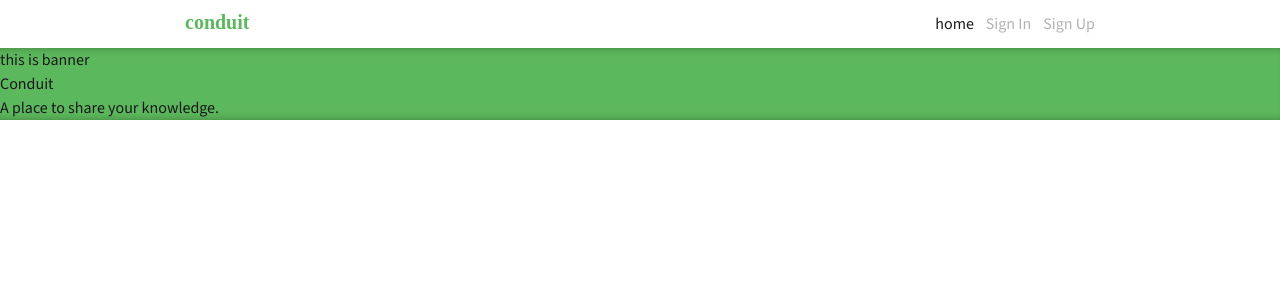
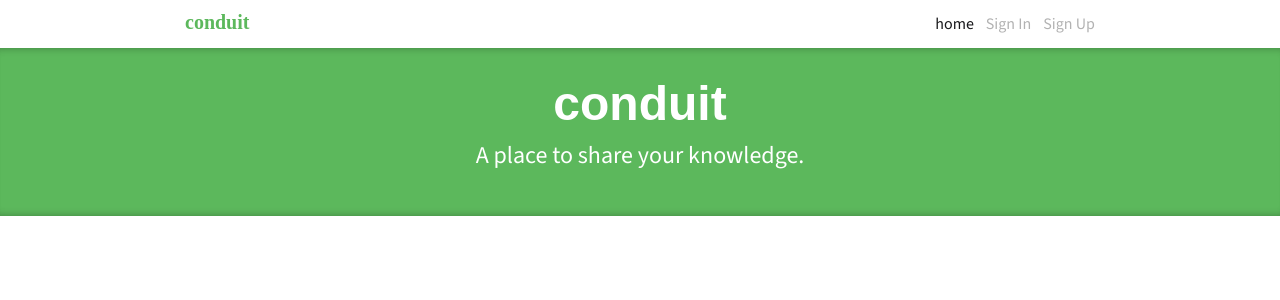
Before and after one commit to allworldg/vue3-realworld, a Vue app: page / in a window 1280 px wide. Shown: the top 300 px of the page. Built offline with nearby package versions, Linux system fonts and the light colour scheme; a web font is replaced by a local one.

Commit message:
add banner

```diff
--- a/src/views/home.vue
+++ b/src/views/home.vue
@@ -1,14 +1,20 @@
 <template>
   <div class="">
     <div
-      class="bg-[#5cb85c] shadow-[0px_8px_8px_-8px_inset_rgb(0,0,0,0.3),0px_-8px_8px_-8px_inset_rgb(0,0,0,0.3)]"
+      class="bg-[#5cb85c] shadow-[0px_8px_8px_-8px_inset_rgb(0,0,0,0.3),0px_-8px_8px_-8px_inset_rgb(0,0,0,0.3)] mb-2"
     >
-      this is banner
-      <div>
-        <h1>Conduit</h1>
-        <p>A place to share your knowledge.</p>
+      <div class="flex flex-col py-8">
+        <h1
+          class="font-[Titillium_Web,sans-serif] text-5xl font-bold text-white mx-auto"
+        >
+          conduit
+        </h1>
+        <p class="text-2xl font-[SourceSans] text-white mx-auto my-3 w">
+          A place to share your knowledge.
+        </p>
       </div>
     </div>
+    <div class=""/>
   </div>
 </template>
 
--- a/src/views/test.vue
+++ /dev/null
@@ -1,11 +0,0 @@
-<template>
-       <div/>
-</template>
-
-<script setup lang='ts'>
-
-</script>
-
-<style>
-
-</style>
```
